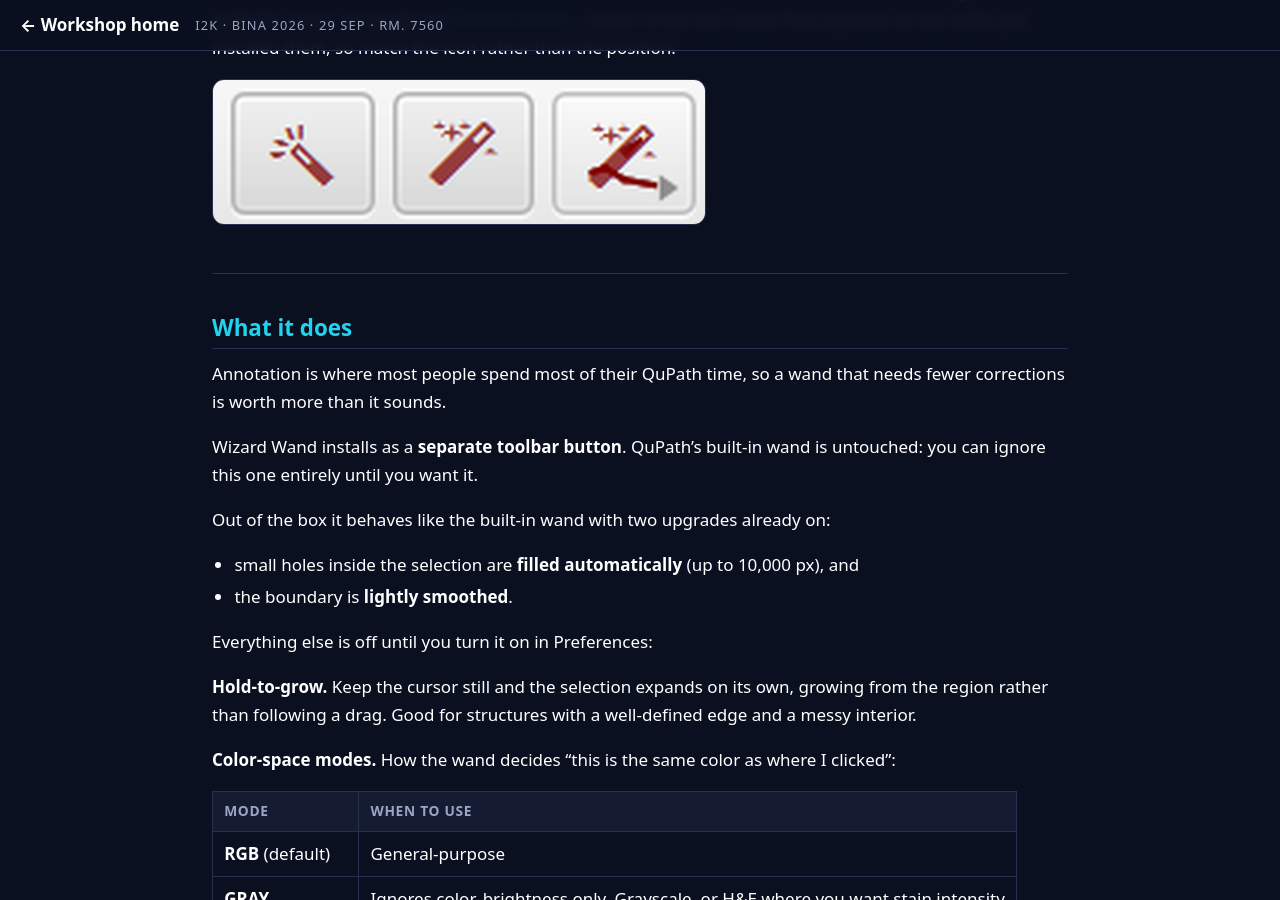
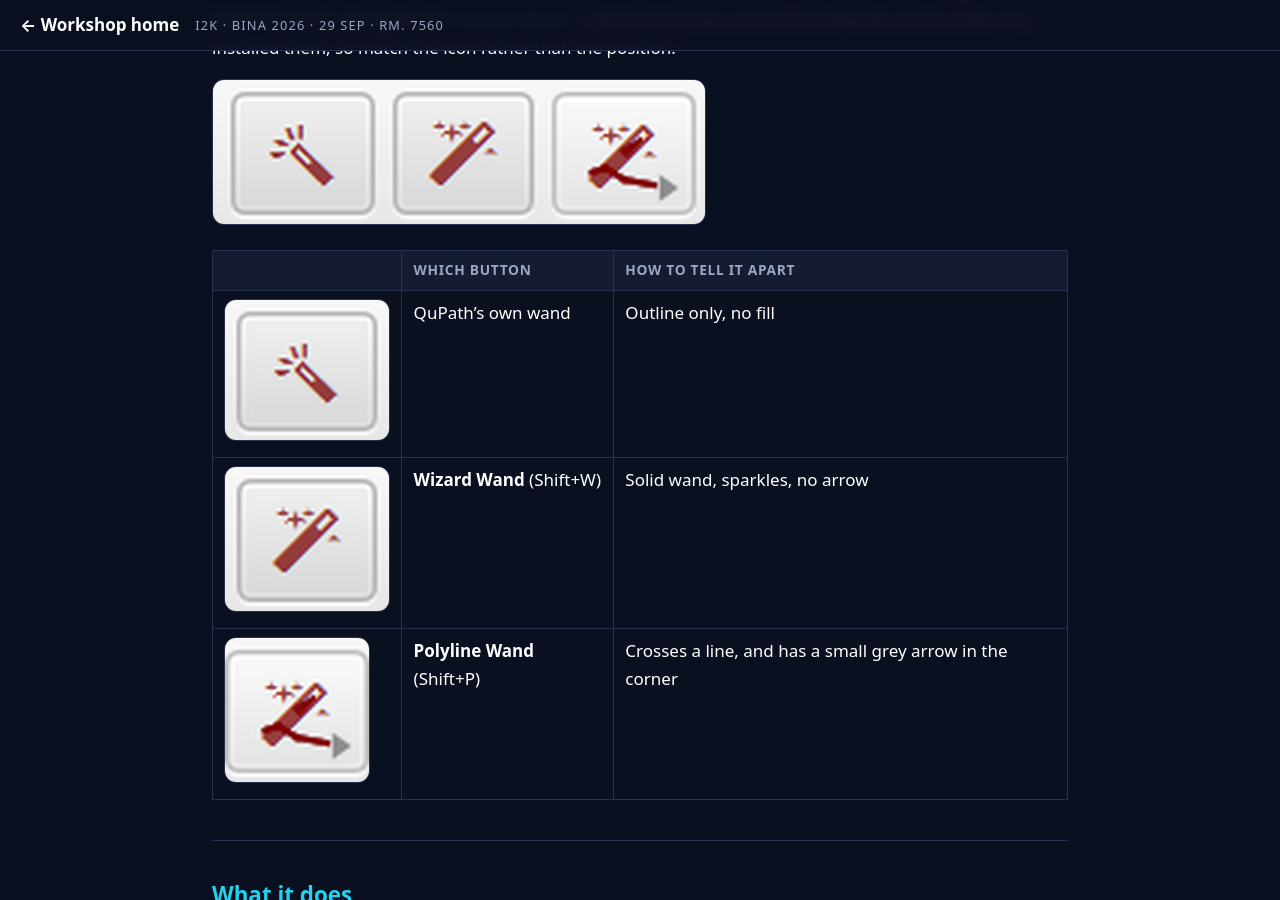
Before and after one commit to MichaelSNelson/BINA-I2K-2026-QuPath-Extensions, a Jekyll site: the page built from docs/05-wizard-wand.md, in a window 1280 px wide and 900 px high, scrolled down 1089 px. Built offline with Jekyll 4.4.1, drawn with Linux system fonts in a browser that asks for light colours.

Commit message:
Make the three wand icons tellable apart; stop assuming people attended Sara's session
A first-time reader could not tell which toolbar button was which:
'three almost-identical maroon sparkle-wand icons'. Looking at the
image, they are distinguishable but only just at 24 px, and nothing said
what to look for. Both wand guides and the setup checklist now carry a
key showing each icon beside its name and the feature that identifies
it - the built-in one is outline only, the Wizard Wand is solid with no
arrow, and the Polyline Wand crosses a line and carries a small grey
dropdown arrow. That last one is the reliable tell.

Two guides said 'You saw this in Sara McArdle's session', two lines
under 'The walkthrough below is self-contained'. Anyone who did not
attend hits a flat contradiction. Now 'Sara McArdle demonstrated this in
her session', which is true whether or not the reader was there.

Claude-Session: https://claude.ai/code/session_01KwiACUr5MacuDvqp74c96o

```diff
--- a/docs/05-wizard-wand.md
+++ b/docs/05-wizard-wand.md
@@ -31,6 +31,13 @@ right of QuPath's wand, alongside the [Polyline Wand](06-polyline-wand.md) — w
 comes first depends on the order you installed them, so match the icon rather than the position:
 
 <img src="../images/wand-toolbar.png" alt="QuPath's wand and the two added wand buttons in the toolbar; the order of the two added buttons depends on install order" height="24">
+
+
+| | Which button | How to tell it apart |
+|---|---|---|
+| <img src="../images/icon-wand-builtin.png" alt="" height="22"> | QuPath's own wand | Outline only, no fill |
+| <img src="../images/icon-wizard-wand.png" alt="" height="22"> | **Wizard Wand** (Shift+W) | Solid wand, sparkles, no arrow |
+| <img src="../images/icon-polyline-wand.png" alt="" height="22"> | **Polyline Wand** (Shift+P) | Crosses a line, and has a small grey arrow in the corner |
 
 ---
 
```
Also changed, not shown: docs/06-polyline-wand.md (+7 -0 lines), docs/07-classify-object-subset.md (+1 -1 lines), docs/11-channel-names-viewer.md (+1 -1 lines), docs/setup.md (+7 -0 lines).
